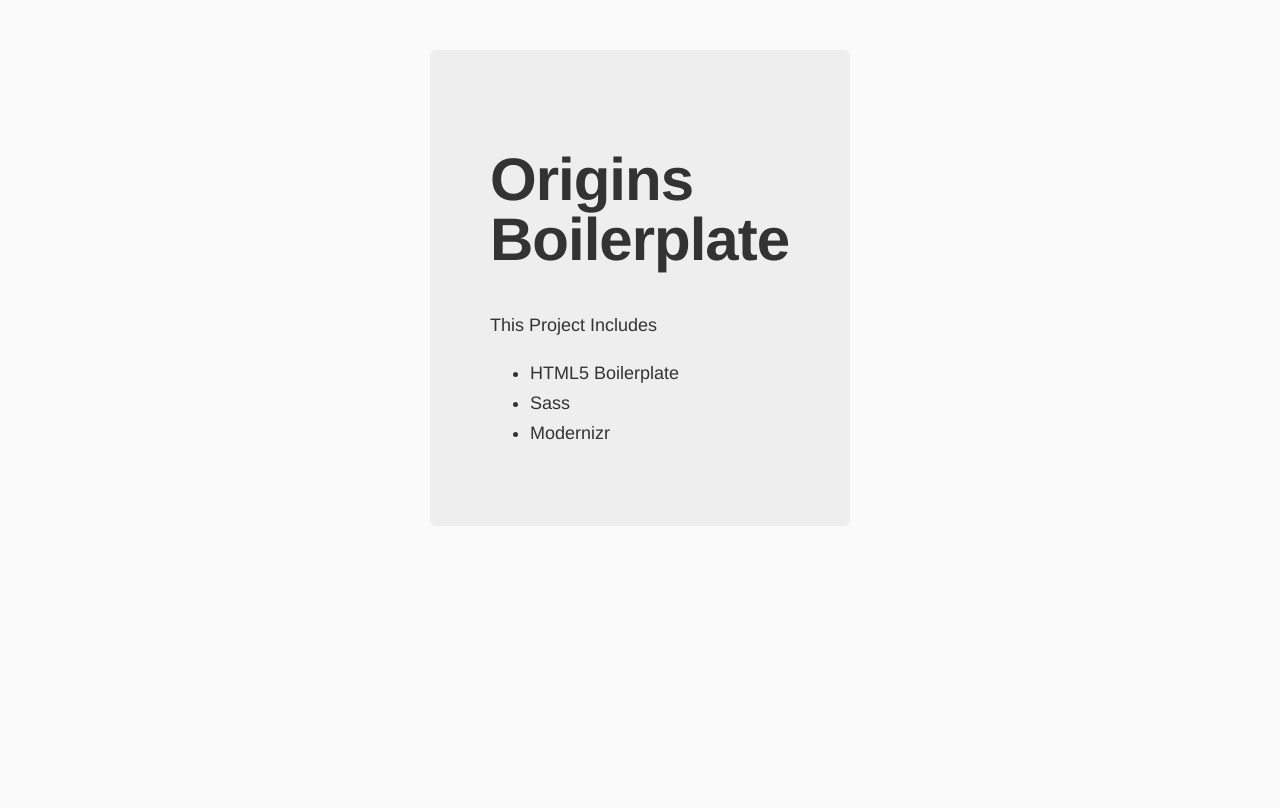
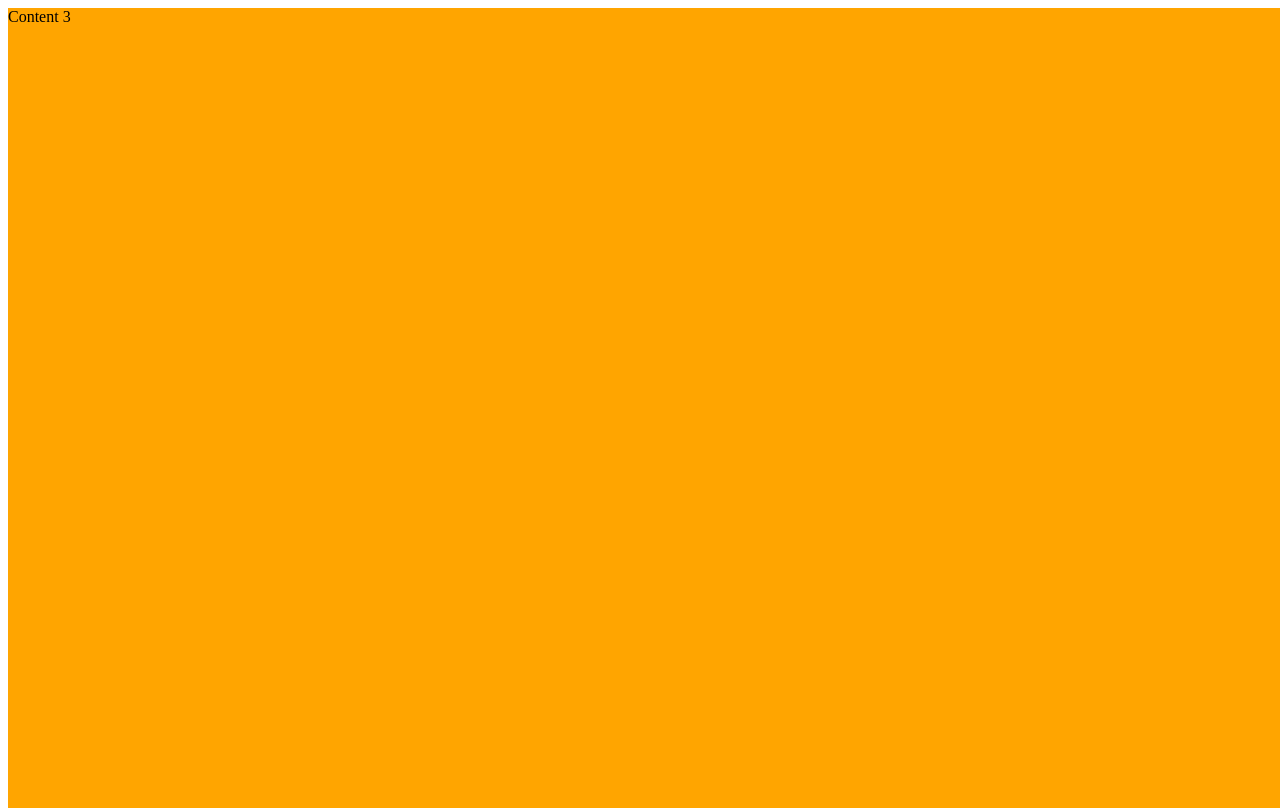
Before and after one commit to souporserious/origins-boilerplate, a website: page app/index.html in a window 1280 px wide. Drawn offline with nearby package versions, Linux system fonts and the light colour scheme; files that its build step writes are made by us from their sources.

```diff
--- a/app/index.html
+++ b/app/index.html
@@ -26,15 +26,15 @@
         <![endif]-->
     </head>
     <body>
-        <div class="hero-unit">
-            <h1>Origins Boilerplate</h1>
-            <p>This Project Includes</p>
-            <ul>
-                <li>HTML5 Boilerplate</li>
-                <li>Sass</li>
-                <li>Modernizr</li>
-            </ul>
-        </div>
+        <section data-section="0">
+            Content 1
+        </section>
+        <section data-section="1">
+            Content 2
+        </section>
+        <section data-section="2">
+            Content 3
+        </section>
 
         <!-- build:js scripts/vendor.js -->
         <!-- bower:js -->
--- /dev/null
+++ b/app/styles/helpers/_fonts.scss
@@ -0,0 +1,54 @@
+/******************
+ * Font Stack
+ ******************/
+// TODO: add 'null' checks like described here: http://bit.ly/1xMwuBd
+//
+// $font-faces: (
+//   'Helvetica-Neue': 'helveticaneue',
+//   'Helvetica-Neue-Medium': ('helveticaneue-medium-webfont', 500),
+//   'Avant-Garde-Black': ('itcavantgardestd-bk-webfont', 700),
+// );
+// .test-block {
+//   @extend %Helvetica-Neue;
+// }
+
+$font-faces: (
+
+);
+
+$font-path: '../fonts/';
+
+// font family mixin
+@mixin font($font, $style: normal, $weight: normal) {
+  font-family: $font, Helvetica, Arial, sans-serif;
+  font-style:  $style;
+  font-weight: $weight;
+}
+
+@each $font-face-name, $font-face in $font-faces {
+
+  $font-weight: 'normal';
+  $font-style: 'normal';
+
+  // check if we are passing a list
+  @if (type-of($font-face) == list) {
+    $font-weight: nth($font-face, 2);
+    $font-style: if(length($font-face) == 3, nth($font-face, 3), 'normal');
+  }
+
+  // generate all font faces using their appropriate weights & styles
+  @font-face {
+    font-family: $font-face-name;
+    font-weight: $font-weight;
+    font-style: $font-style;
+    src: url('#{$font-path}#{nth($font-face, 1)}.eot');
+    src: url('#{$font-path}#{nth($font-face, 1)}.eot?') format('eot'),
+         url('#{$font-path}#{nth($font-face, 1)}.woff') format('woff'),
+         url('#{$font-path}#{nth($font-face, 1)}.ttf')  format('truetype');
+  }
+
+  // generate placeholders so we can extend when we need to use a font
+  %#{$font-face-name} {
+    @include font($font-face-name, $font-style, $font-weight);
+  }
+}
--- a/app/styles/main.scss
+++ b/app/styles/main.scss
@@ -1,34 +1,28 @@
+/******************
+ * Bourbon & Neat
+ ******************/
+//@import "../bower_components/bourbon/dist/bourbon";
+//@import "../bower_components/neat/app/assets/stylesheets/neat";
+//@import "../bower_components/bitters/app/assets/stylesheets/base";
+
 /******************
  * Helpers
  ******************/
-@import 'helpers/mixins';
-@import 'helpers/mixins';
+@import "helpers/mixins";
+@import "helpers/fonts";
 
 body {
-    background: #fafafa;
-    font-family: "Helvetica Neue", Helvetica, Arial, sans-serif;
-    color: #333;
+
 }
 
-.hero-unit {
-    margin: 50px auto 0 auto;
-    width: 300px;
-    font-size: 18px;
-    font-weight: 200;
-    line-height: 30px;
-    background-color: #eee;
-    border-radius: 6px;
-    padding: 60px;
-    h1 {
-        font-size: 60px;
-        line-height: 1;
-        letter-spacing: -1px;
-    }
+a {
+
 }
 
-.browsehappy {
-    margin: 0.2em 0;
-    background: #ccc;
-    color: #000;
-    padding: 0.2em 0;
+section {
+    display: block;
+    position: absolute;
+    width: 100%;
+    height: 100%;
+    background: orange;
 }
```
Also changed, not shown: bower.json (+5 -3 lines).
